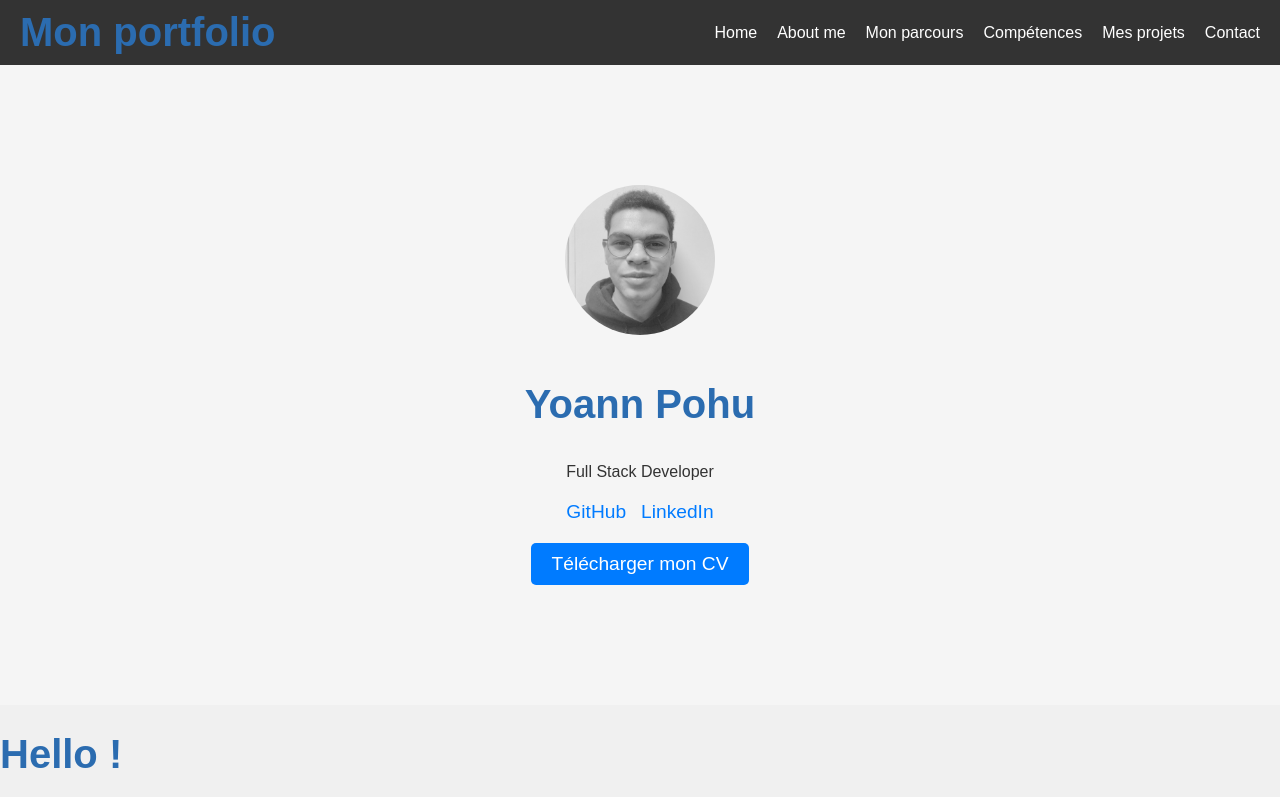
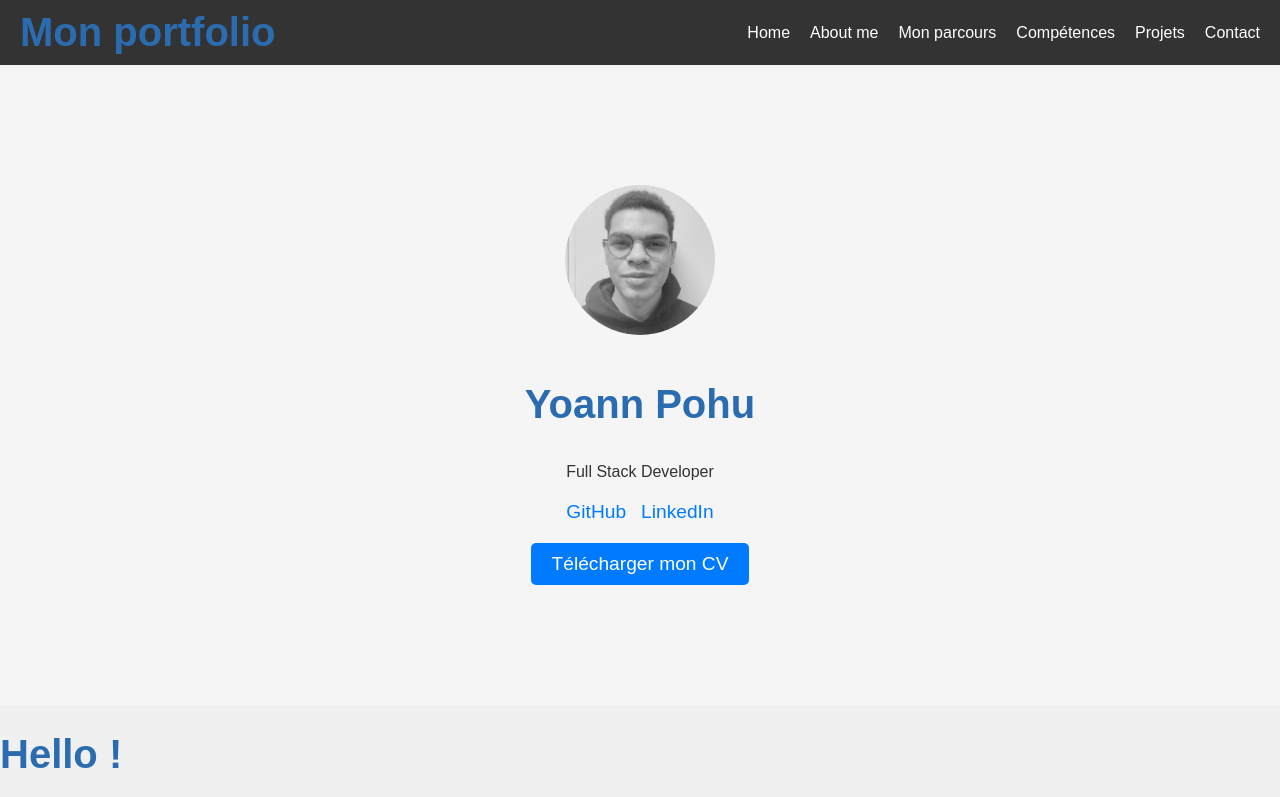
Before and after one commit to YoannPohu2/Portfolio-, a React (Create React App) app: page / in a window 1280 px wide. Shown: the top 797 px of the page. Built offline with nearby package versions, Linux system fonts and the light colour scheme.

Commit message:
Add Navbar component

```diff
--- a/src/Components/Navbar.jsx
+++ b/src/Components/Navbar.jsx
@@ -13,7 +13,7 @@ const Navbar = () => {
                     <li><a href="#a-propos">About me</a></li>
                     <li><a href="#parcours">Mon parcours</a></li>
                     <li><a href="#competences">Compétences</a></li>
-                    <li><a href="#projets">Mes projets</a></li>
+                    <li><a href="#projets">Projets</a></li>
                     <li><a href="#contact">Contact</a></li>
                 </ul>
             </div>
```
